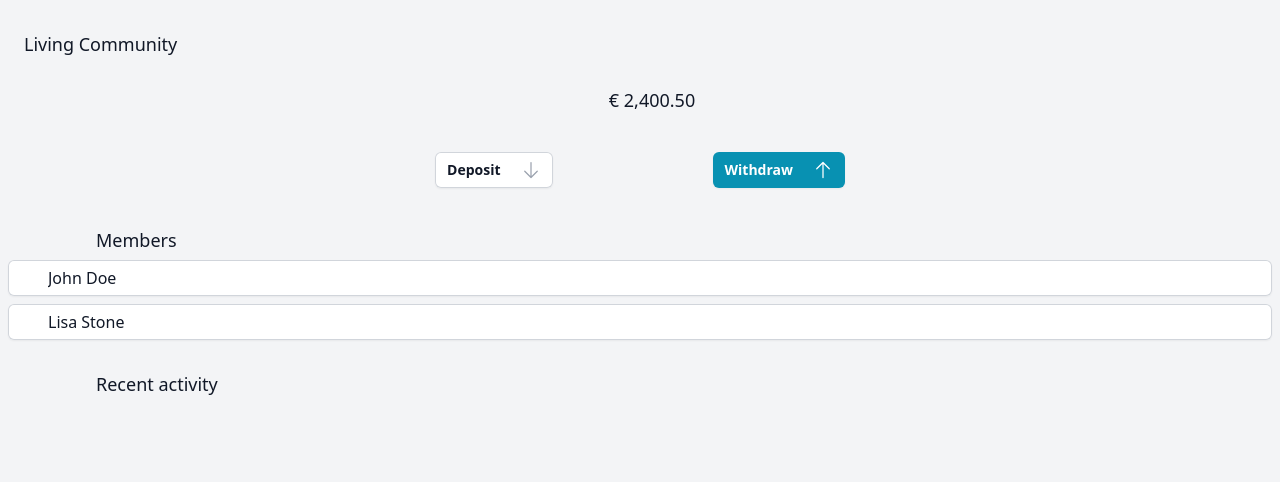
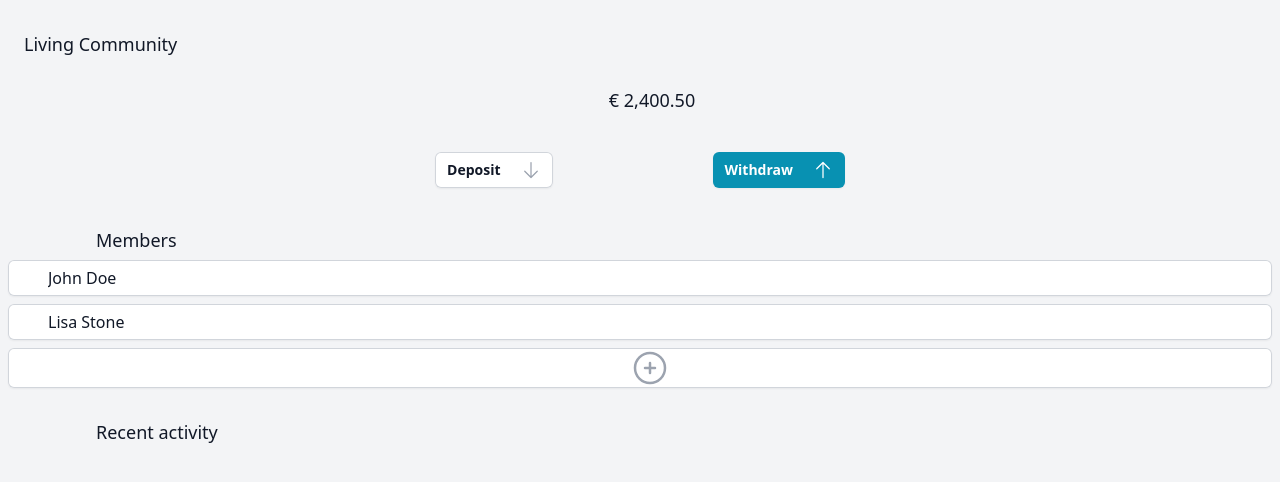
Before and after one commit to Manubi/tribe, a Next.js app: page /LivingCommunityAccount in a window 1280 px wide. Shown: the top 482 px of the page. Built offline with nearby package versions, Linux system fonts and the light colour scheme.

Commit message:
Add button

```diff
--- a/src/pages/LivingCommunityAccount.tsx
+++ b/src/pages/LivingCommunityAccount.tsx
@@ -12,6 +12,7 @@ import {
   ArrowDownIcon,
   ArrowUpIcon,
   ShoppingBagIcon,
+  PlusCircleIcon,
 } from "@heroicons/react/24/outline";
 
 const transactions = [
@@ -112,6 +113,13 @@ export default function LivingCommunityAccount() {
               Lisa Stone
             </h1>
           </div>
+          <div className="flex items-center   bg-white rounded-md shadow-sm ring-1 ring-inset ring-gray-300 hover:bg-gray-50 mt-2">
+            <h1 className=" m-auto leading-7 text-gray-900  ">
+              <div>
+                <PlusCircleIcon className="flex-shrink-0 w-10 h-10 text-gray-400 ml-5 " />
+              </div>
+            </h1>
+          </div>
         </div>
 
         <h2 className="max-w-6xl px-4 mx-auto mt-8 text-lg font-medium leading-6 text-gray-900 sm:px-6 lg:px-8">
```
